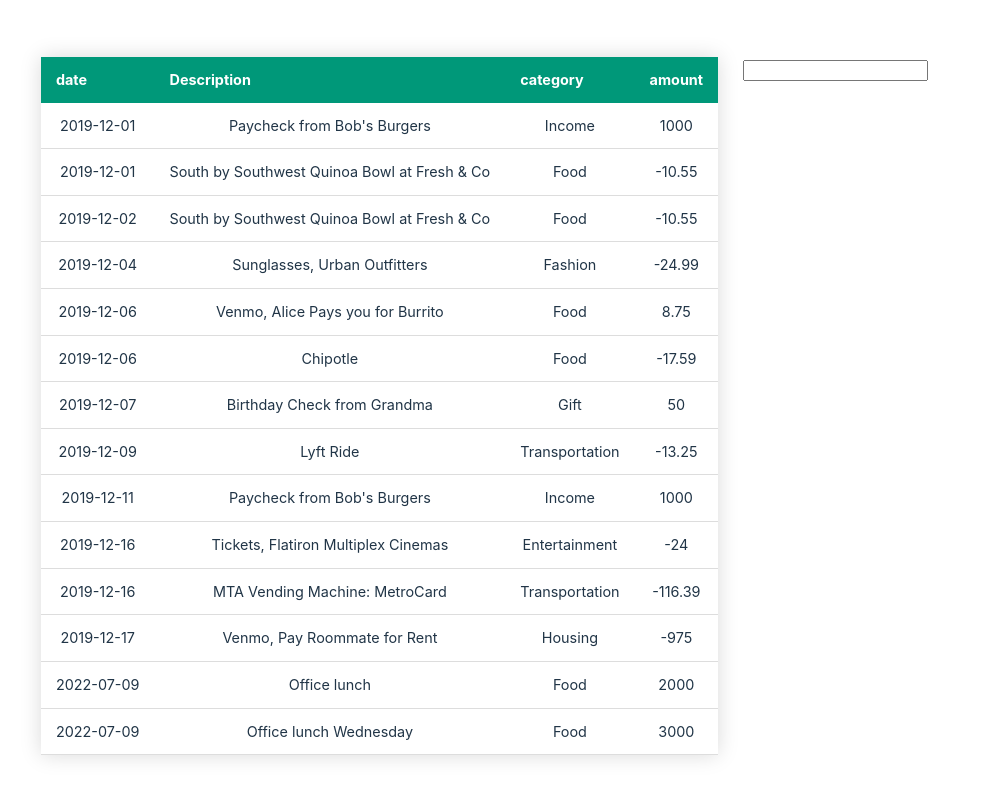
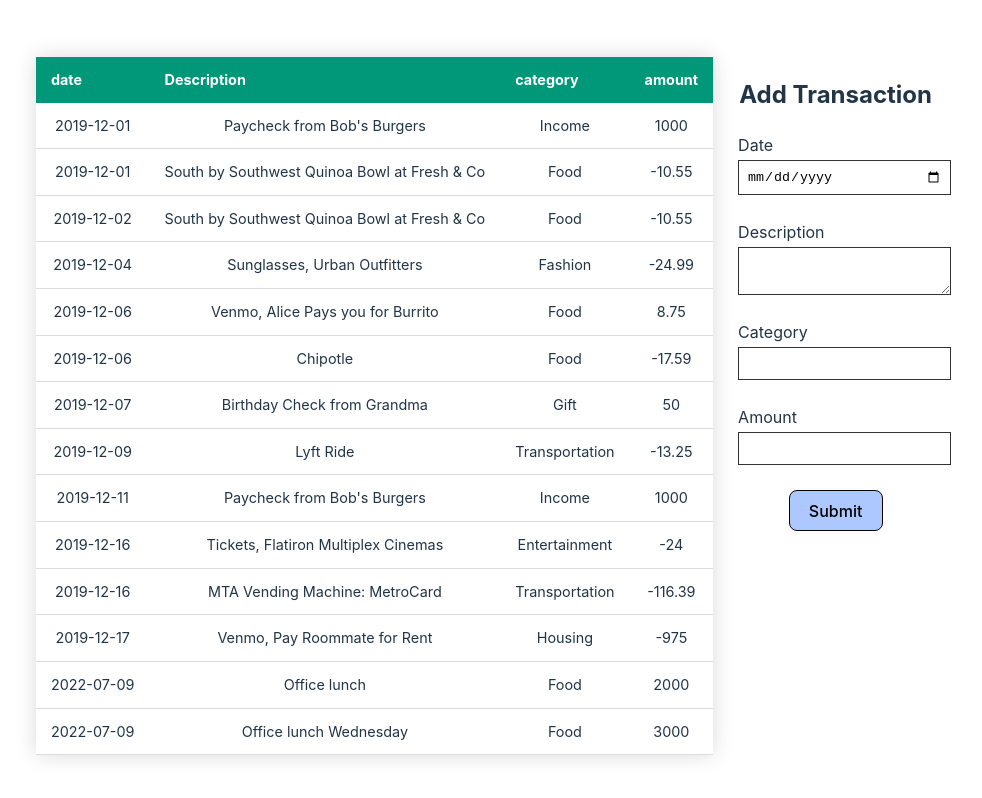
Before and after one commit to Mercy-chepchirchir/wk1-challenge-bank-of-flatiron, a React (Vite) app: page / in a window 1280 px wide. Shown: the top 798 px of the page, without its empty margins (143-1125 px from the left). Built offline with nearby package versions, Linux system fonts and the light colour scheme; data requests are answered from the project's data file.

Commit message:
finished styling the transaction form

```diff
--- a/src/App.css
+++ b/src/App.css
@@ -71,9 +71,25 @@
 /* Transaction table and form */
 .transactions_table_form {
   display: flex;
+
 }
 
 .form_wrapper {
   margin: 25px;
+}
 
+/* transactions form */
+input, textarea {
+  border: 1px solid #333;
+  display: block;
+  margin-bottom: 25px;
+  width: 100%;
+  padding: 0.5rem 0.5rem;
 }
+
+label {
+  font: sans-serif;
+  margin-bottom: 3px;
+  display: block;
+  text-align: left;
+}
--- a/src/App.jsx
+++ b/src/App.jsx
@@ -10,7 +10,7 @@ function App() {
     return (
         <div>
             <div className="transactions_table_form">
-                <Transactions/>
+                <Transactions  />
                 <div className="form_wrapper">
                     <TransactionsForm/>
                 </div>
--- a/src/components/TransactionForm.jsx
+++ b/src/components/TransactionForm.jsx
@@ -2,7 +2,28 @@ function TransactionsForm() {
 
     return (
         <form>
-            <input type="text" />
+            <h2>Add Transaction</h2>
+            <div>
+                <label>Date</label>
+                <input type="date" />
+            </div>
+
+            <div>
+                <label>Description</label>
+                <textarea />
+            </div>
+
+            <div>
+                <label>Category</label>
+                <input type="text" />
+            </div>
+
+            <div>
+                <label>Amount</label>
+                <input type="text" />
+            </div>
+
+            <button type="submit">Submit</button>
         </form>
     )
 };
--- a/src/index.css
+++ b/src/index.css
@@ -38,17 +38,18 @@ h1 {
 
 button {
   border-radius: 8px;
-  border: 1px solid transparent;
+  border: 1px solid;
   padding: 0.6em 1.2em;
   font-size: 1em;
   font-weight: 500;
   font-family: inherit;
-  background-color: #1a1a1a;
+  background-color: #646cff;
   cursor: pointer;
   transition: border-color 0.25s;
 }
 button:hover {
   border-color: #646cff;
+  background-color: #c6d6f8;
 }
 button:focus,
 button:focus-visible {
@@ -64,6 +65,6 @@ button:focus-visible {
     color: #747bff;
   }
   button {
-    background-color: #f9f9f9;
+    background-color: #adc7ff;
   }
 }
```
